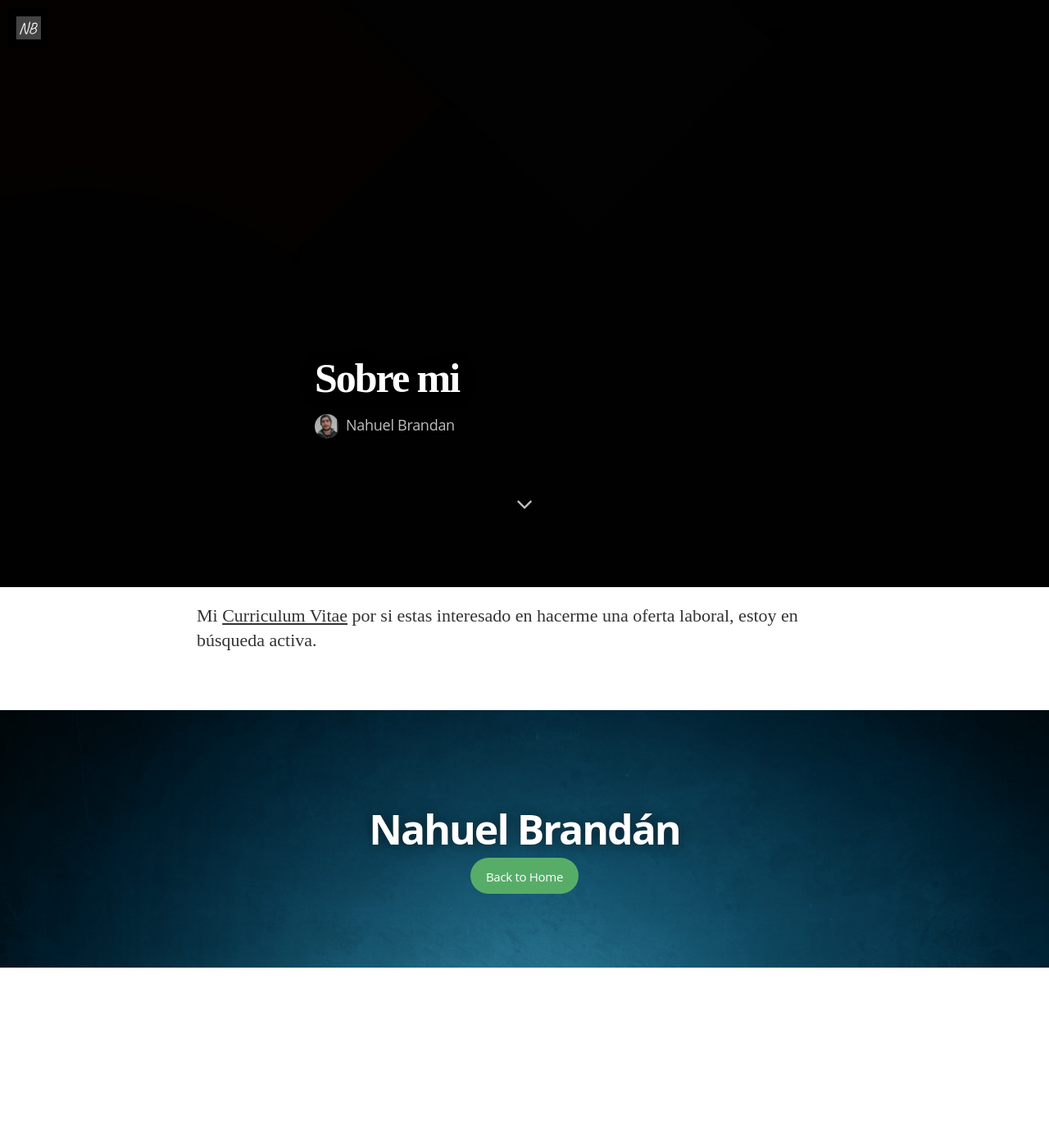
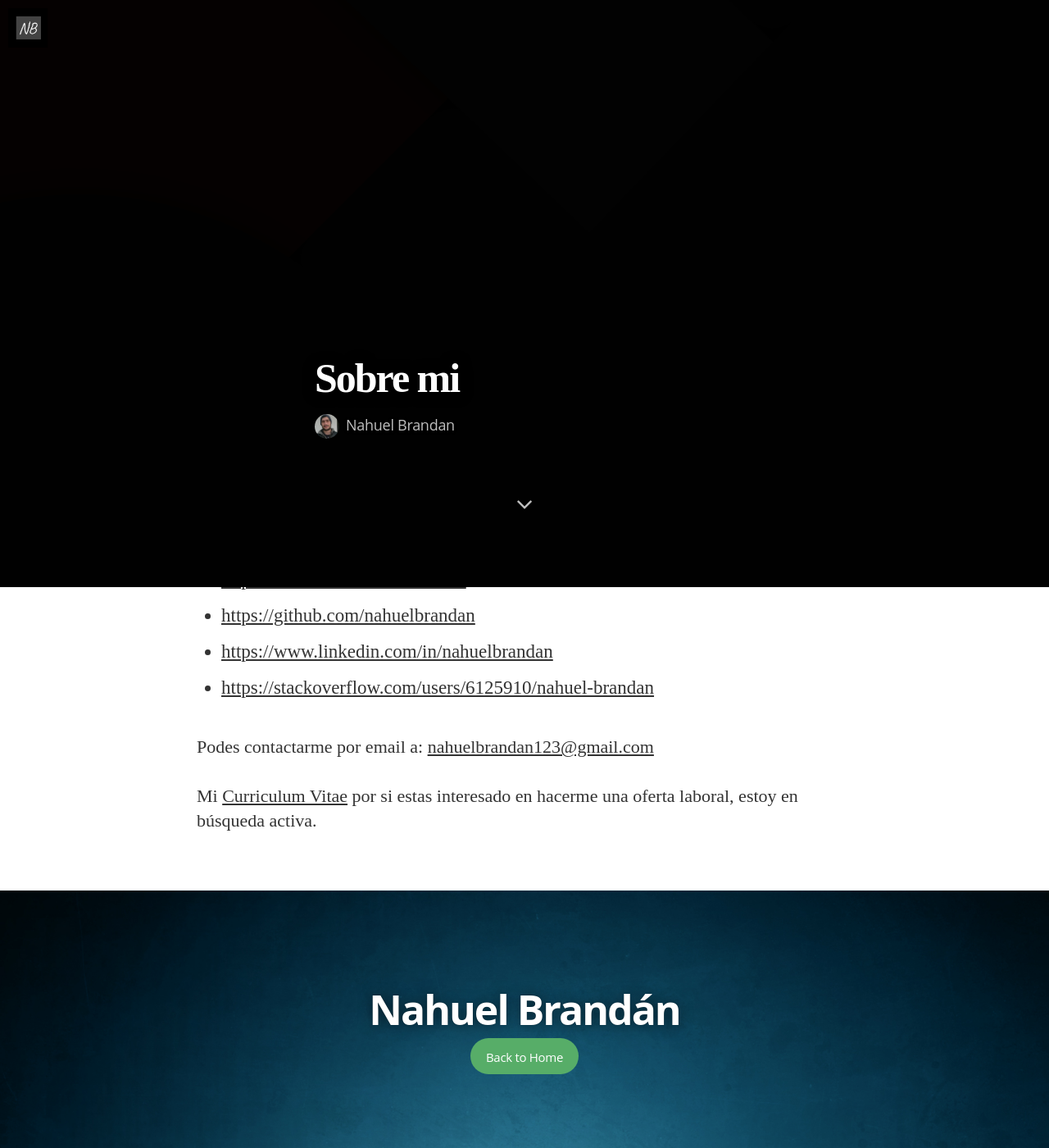
Before and after one commit to nahuelbrandan/nahuelbrandan.github.io, a Jekyll site: the page built from about.md, in a window 1280 px wide and 1400 px high, scrolled down 684 px. Shown: the whole window at 82% size. Built offline with Jekyll 4.4.1, drawn with Linux system fonts in a browser that asks for light colours; nearby versions of some CDN libraries; some web fonts are replaced; before the commit the page ends 1864 px from its top, so only the background shows below that.

Commit message:
se agregó perfiles online en about me

```diff
--- a/about.md
+++ b/about.md
@@ -7,17 +7,24 @@ image: "/assets/images/fond.jpg"
 
 Nací en el 93' al lado de mi casa, vivo en Río Primero-Córdoba.
 
-Me recibí de Analista en computación en la Facultad de Matemática, Astronomía, Física y Computación (FaMAF) de la Universidad Nacional de Córdoba (UNC).
+Me recibí de Analista en computación en la [Facultad de Matemática, Astronomía, Física y Computación (FaMAF)](http://www.famaf.unc.edu.ar/) de la Universidad Nacional de Córdoba (UNC).
 
-Amante de la informática, el cine, la literatura, la política y el ajedrez.
+Amante de la informática, el cine, la literatura, la política, la matemática y el ajedrez.
 
 Siempre dispuesto a escuchar o contar una buena historia.
 
 Miembro de la organización internacional [Mensa](https://es.wikipedia.org/wiki/Mensa_(organizaci%C3%B3n)).
 
-Últimamente estoy pasando un tiempo en la página [Leetcode](https://leetcode.com/), practicando y resolviendo ejercicios de programación. Podés ver mi perfil en [https://leetcode.com/nahuelbrandan/](https://leetcode.com/nahuelbrandan/)
+Mis perfiles online son:
 
-Podés contactarme por email a: <A HREF="mailto:
+*   [https://leetcode.com/nahuelbrandan](https://leetcode.com/nahuelbrandan)
+*   [https://www.nahuelbrandan.com](https://www.nahuelbrandan.com)
+*   [https://github.com/nahuelbrandan](https://github.com/nahuelbrandan)
+*   [https://www.linkedin.com/in/nahuelbrandan](https://www.linkedin.com/in/nahuelbrandan)
+*   [https://stackoverflow.com/users/6125910/nahuel-brandan](https://stackoverflow.com/users/6125910/nahuel-brandan)
+
+
+Podes contactarme por email a: <A HREF="mailto:
 &#110;&#097;&#104;&#117;&#101;&#108;&#098;&#114;&#097;&#110;&#100;&#097;&#110;&#049;&#050;&#051;&#064;&#103;&#109;&#097;&#105;&#108;&#046;&#099;&#111;&#109;">
 &#110;&#097;&#104;&#117;&#101;&#108;&#098;&#114;&#097;&#110;&#100;&#097;&#110;&#049;&#050;&#051;&#064;&#103;&#109;&#097;&#105;&#108;&#046;&#099;&#111;&#109;
 </A>
```
